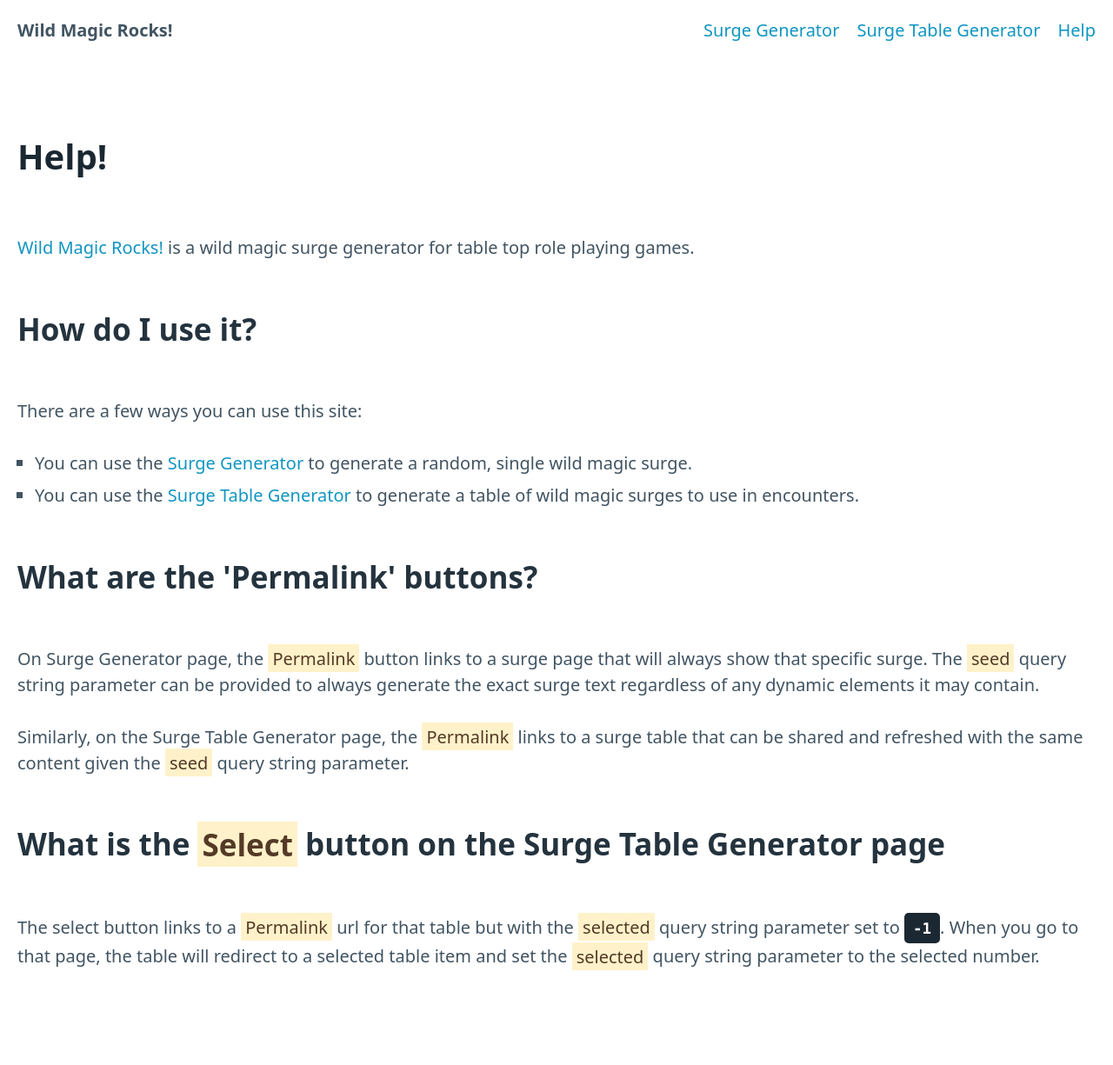
After one commit to ngerakines/wildmagic-rocks, a Python web app: template templates/help.html in a window 1280 px wide. The commit adds this page. Shown: the whole page at 87% size. Run offline with Jinja, Linux system fonts and the light colour scheme; the template is opened without the code that fills it, so the values that code supplies are empty.

Commit message:
Help content

```diff
--- /dev/null
+++ b/templates/help.html
@@ -0,0 +1,39 @@
+<!doctype html>
+<html lang="en">
+
+<head>
+    <meta charset="utf-8">
+    <meta name="viewport" content="width=device-width, initial-scale=1">
+    <link rel="stylesheet" href="/static/css/pico.css">
+    <title>Wild Magic Rocks!</title>
+</head>
+
+<body>
+    <nav class="container-fluid">
+        <ul>
+            <li><strong>Wild Magic Rocks!</strong></li>
+        </ul>
+        <ul>
+            <li><a href="/">Surge Generator</a></li>
+            <li><a href="/table">Surge Table Generator</a></li>
+            <li><a href="/help">Help</a></li>
+        </ul>
+    </nav>
+    <main class="container-fluid">
+        <h1>Help!</h1>
+        <p><a href="https://wildmagic.rocks/">Wild Magic Rocks!</a> is a wild magic surge generator for table top role playing games.</p>
+        <h2>How do I use it?</h2>
+        <p>There are a few ways you can use this site:</p>
+        <ul>
+            <li>You can use the <a href="https://wildmagic.rocks/">Surge Generator</a> to generate a random, single wild magic surge.</li>
+            <li>You can use the <a href="https://wildmagic.rocks/table">Surge Table Generator</a> to generate a table of wild magic surges to use in encounters.</li>
+        </ul>
+        <h2>What are the 'Permalink' buttons?</h2>
+        <p>On Surge Generator page, the <mark>Permalink</mark> button links to a surge page that will always show that specific surge. The <mark>seed</mark> query string parameter can be provided to always generate the exact surge text regardless of any dynamic elements it may contain.</p>
+        <p>Similarly, on the Surge Table Generator page, the <mark>Permalink</mark> links to a surge table that can be shared and refreshed with the same content given the <mark>seed</mark> query string parameter.</p>
+        <h2>What is the <mark>Select</mark> button on the Surge Table Generator page</h2>
+        <p>The select button links to a <mark>Permalink</mark> url for that table but with the <mark>selected</mark> query string parameter set to <kbd>-1</kbd>. When you go to that page, the table will redirect to a selected table item and set the <mark>selected</mark> query string parameter to the selected number.</p>
+    </main>
+</body>
+
+</html>
```
Also changed, not shown: src/wildmagicrocks/server.py (+16 -2 lines), templates/table.html (+4 -3 lines).
